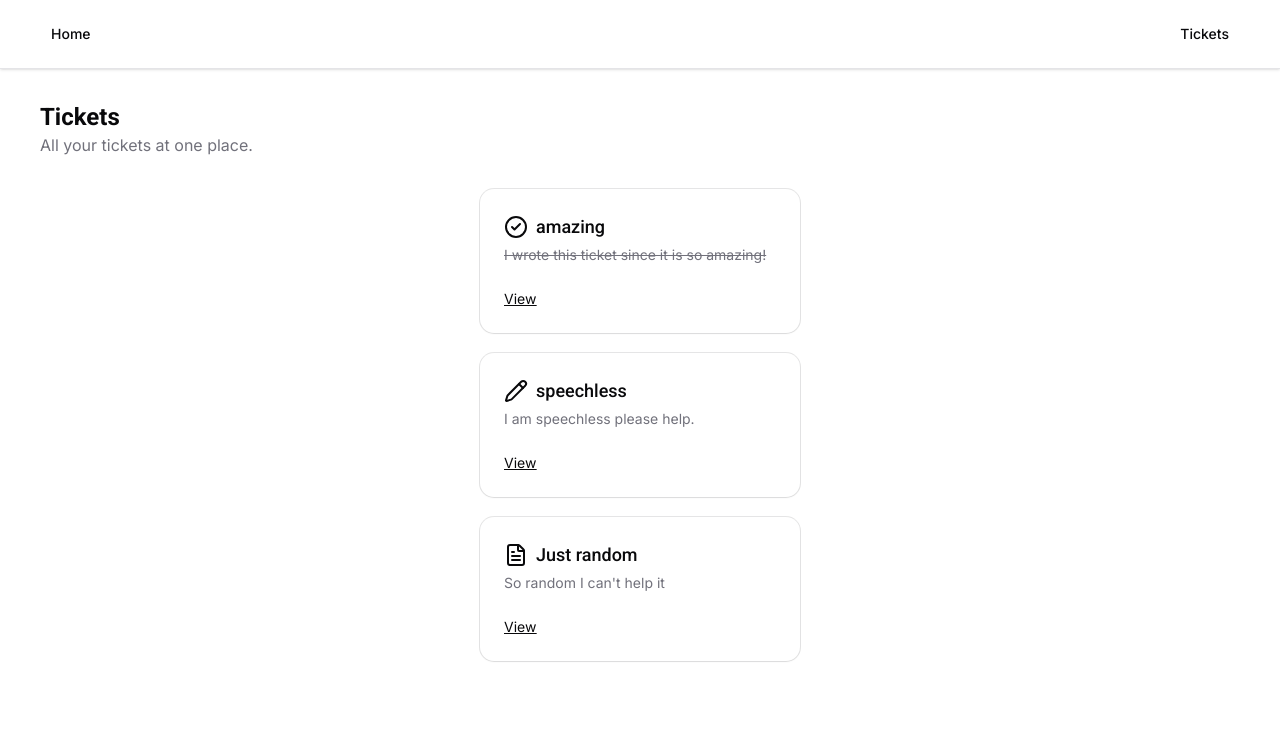
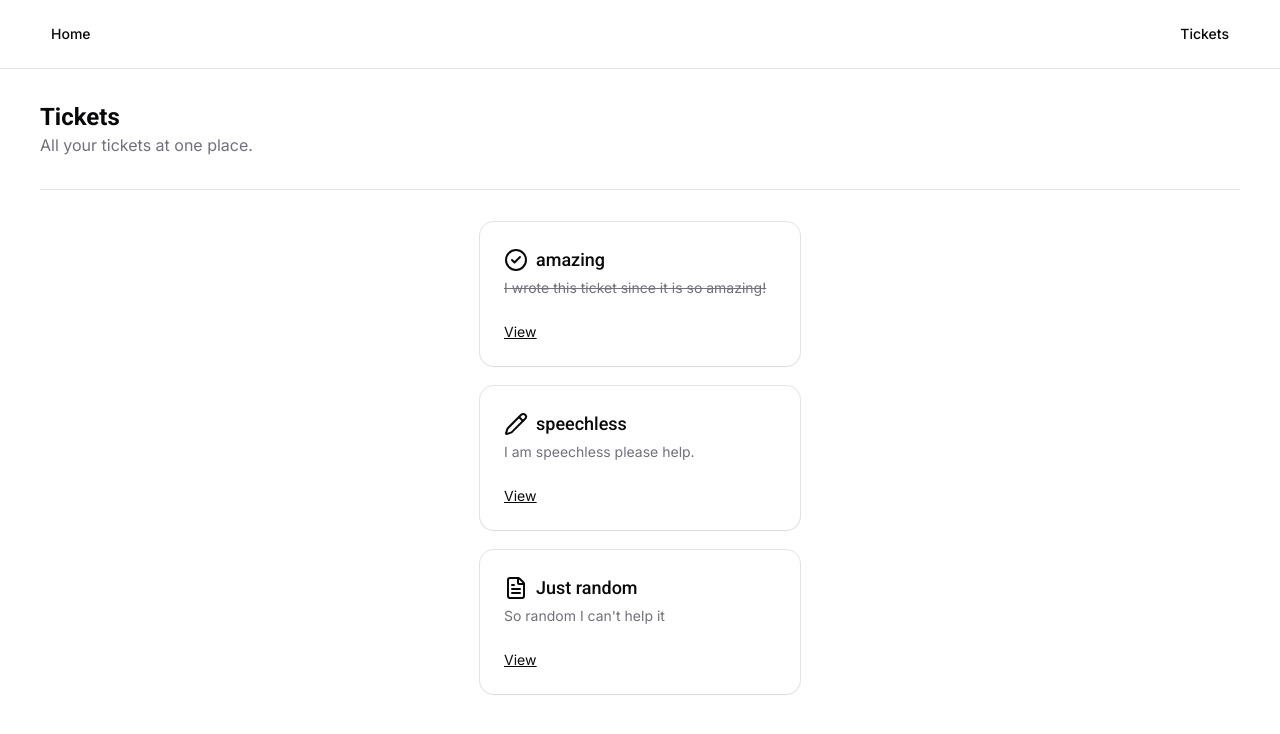
Before and after one commit to Poya-Faraji/ticket-bounty, a Next.js app: page /tickets in a window 1280 px wide. Shown: the top 734 px of the page. Built offline with nearby package versions, Linux system fonts and the light colour scheme.

Commit message:
[ADD] custom border to pages

```diff
--- a/src/app/page.tsx
+++ b/src/app/page.tsx
@@ -3,7 +3,7 @@ import { ReactNode } from "react";
 export default function Home(): ReactNode {
   return (
     <main>
-      <div className="mt-8 w-[min(1200px,calc(100%-2rem))] mx-auto">
+      <div className="mt-8 w-[min(1200px,calc(100%-2rem))] mx-auto border-b border-border bg-background pb-8">
         <h1 className="font-heading text-2xl font-bold">Home</h1>
         <p className="text-muted-foreground">Your home to start.</p>
       </div>
--- a/src/app/tickets/page.tsx
+++ b/src/app/tickets/page.tsx
@@ -23,7 +23,7 @@ const TicketIcons = {
 export default function Page(): ReactNode {
   return (
     <div className="mt-8 w-[min(1200px,calc(100%-2rem))] mx-auto">
-      <div>
+      <div className="border-b border-border bg-background pb-8">
         <h2 className="font-heading text-2xl font-bold">Tickets</h2>
         <p className="text-muted-foreground">All your tickets at one place.</p>
       </div>
--- a/src/components/header/header-component.tsx
+++ b/src/components/header/header-component.tsx
@@ -8,7 +8,7 @@ import { buttonVariants } from "../ui/button";
 
 export default function HeaderComponent(): ReactNode {
   return (
-    <header className="px-5 py-4 shadow-sm border-b border-border bg-background">
+    <header className="px-5 py-4 border-b border-border bg-background">
       <nav className="w-[min(1200px,calc(100%-2rem))] mx-auto">
         <ul className="flex justify-between">
           <li>
```
